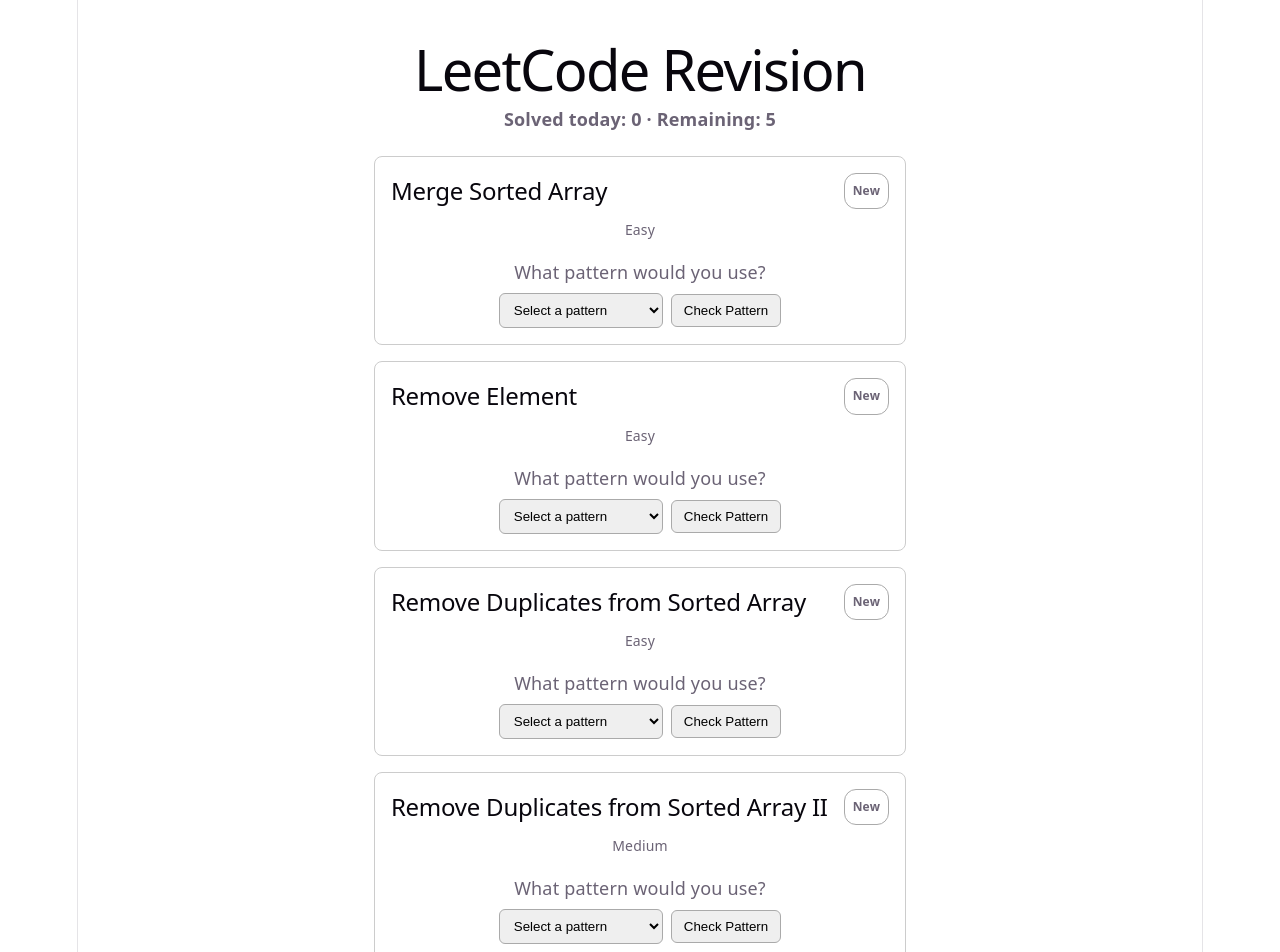
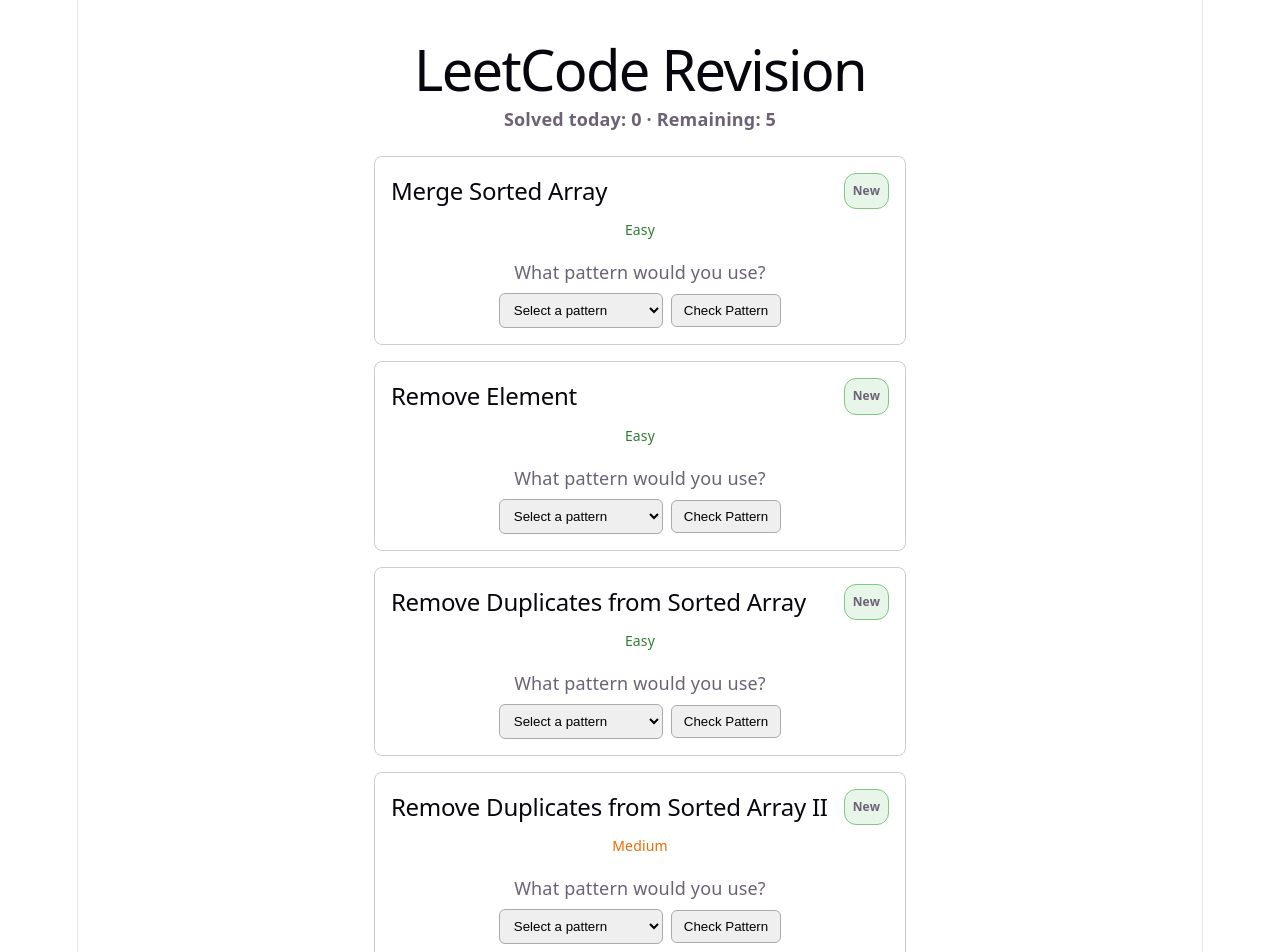
Before and after one commit to nithinWichita/leetcode-revision, a React (Vite) app: page / in a window 1280 px wide. Shown: the top 952 px of the page. Built offline with nearby package versions, Linux system fonts and the light colour scheme.

Commit message:
Improve problem status styling

```diff
--- a/src/App.css
+++ b/src/App.css
@@ -63,6 +63,15 @@
   font-size: 12px;
   font-weight: 600;
 }
+.problem-type.new {
+  background-color: #e8f5e9;
+  border-color: #81c784;
+}
+
+.problem-type.review {
+  background-color: #fff3e0;
+  border-color: #ffb74d;
+}
 
 .problem-card {
   border: 1px solid #ccc;
@@ -76,7 +85,17 @@
   font-weight: 500;
   margin-top: 8px;
 }
+.difficulty.easy {
+  color: #2e7d32;
+}
 
+.difficulty.medium {
+  color: #ed6c02;
+}
+
+.difficulty.hard {
+  color: #d32f2f;
+}
 .pattern-select {
   padding: 8px 10px;
   border: 1px solid #aaa;
@@ -96,6 +115,7 @@
   gap: 8px;
   margin-top: 12px;
   justify-content: center;
+  flex-wrap: wrap;
 }
 .daily-progress {
   margin-bottom: 24px;
--- a/src/components/ProblemCard.tsx
+++ b/src/components/ProblemCard.tsx
@@ -80,11 +80,13 @@ function ProblemCard({ problem, isNew, onComplete }: ProblemCardProps) {
       <div className="problem-header">
         <h2>{problem.title}</h2>
 
-        <span className="problem-type">
+        <span
+          className={`problem-type ${isNew ? "new" : "review"}`}
+        >
           {isNew ? "New" : "Review"}
         </span>
       </div>
-      <p className="difficulty">
+      <p className={`difficulty ${problem.difficulty.toLowerCase()}`}>
         {problem.difficulty}
       </p>
       <div className="pattern-section">
```
